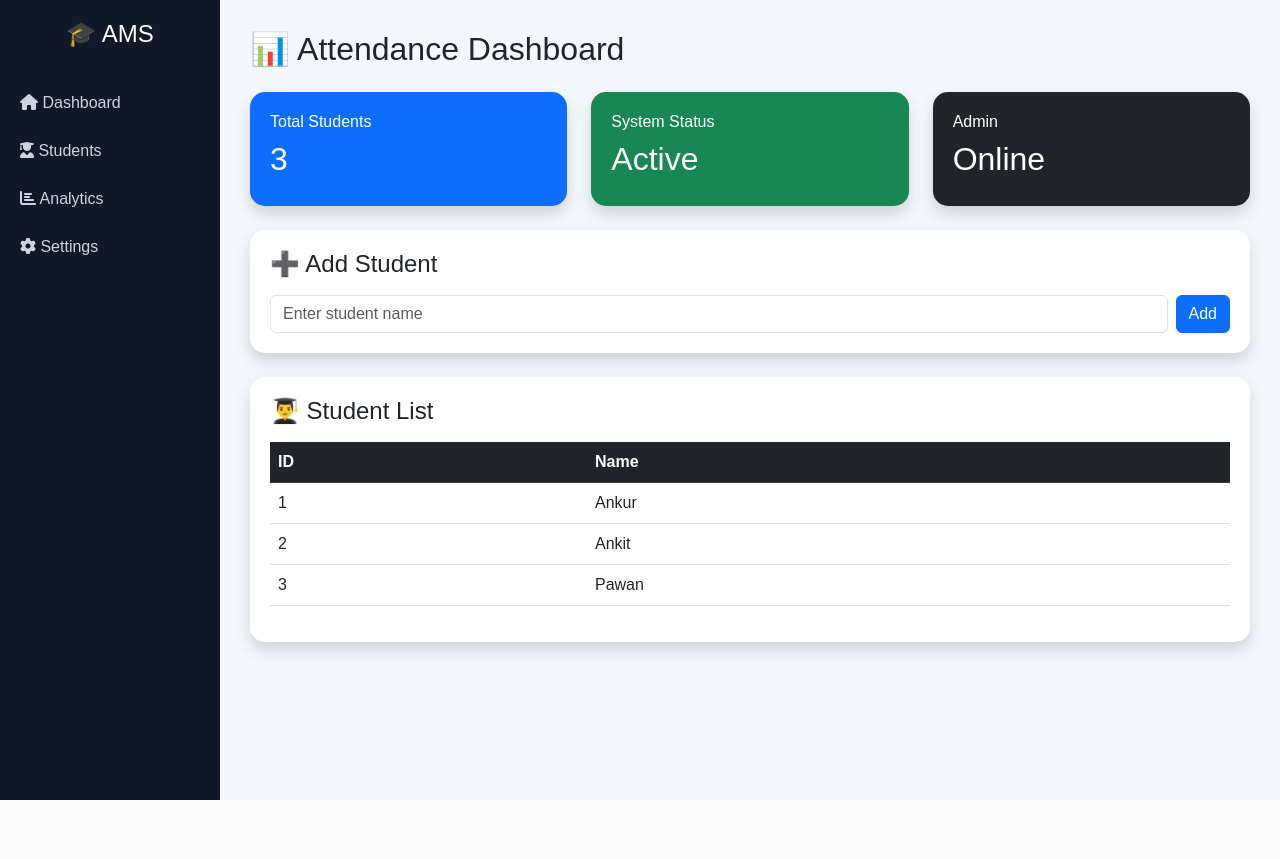
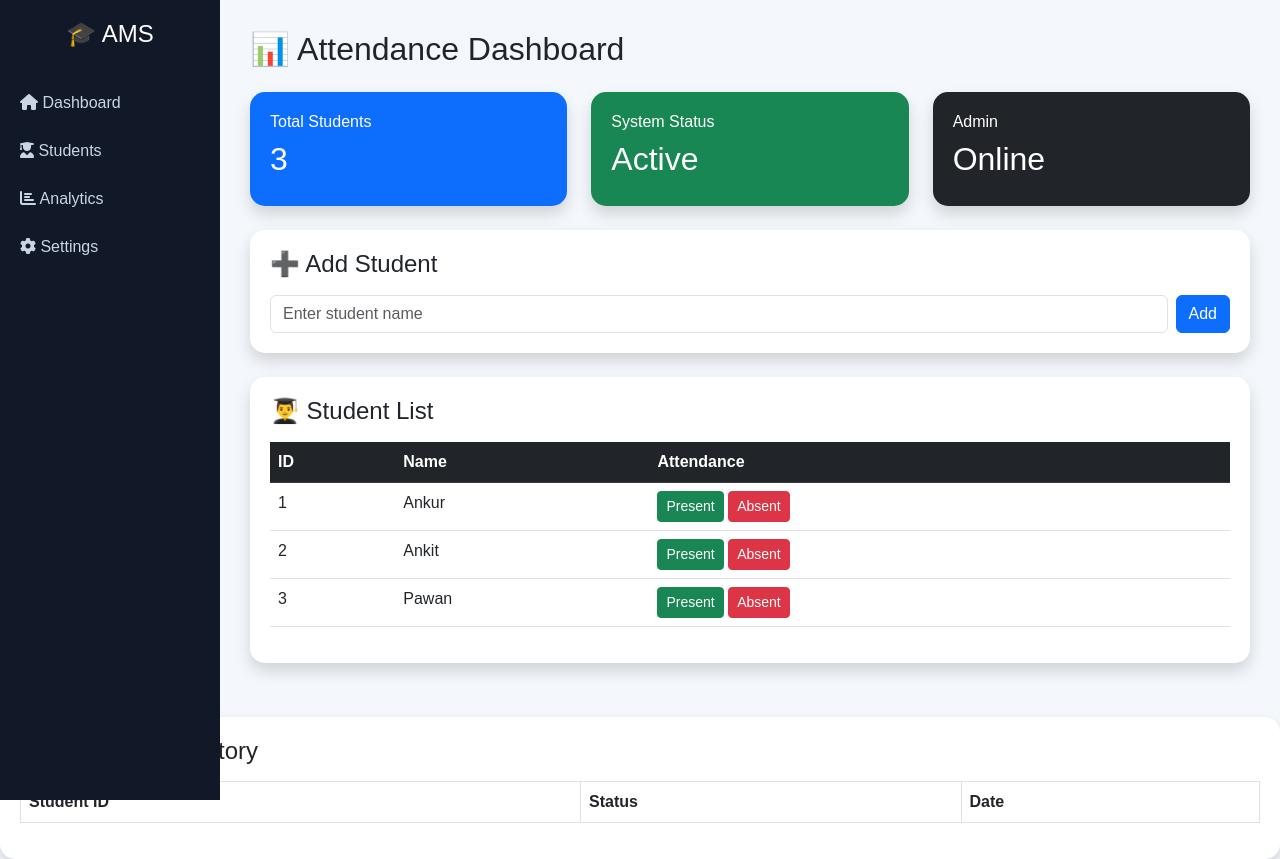
Before and after one commit to og-ankur/attendance-system, a Flask app: page /dashboard in a window 1280 px wide. Before the commit the page ends 800 px from the top, so only its background shows below. Run offline with Flask 3, Linux system fonts and the light colour scheme; data comes from the database, SQL or seed files in the repository; data that the repository does not hold is empty.

Commit message:
Enhance dashboard with attendance features
Added attendance history section and attendance buttons for each student.

```diff
--- a/templates/dashboard.html
+++ b/templates/dashboard.html
@@ -194,6 +194,7 @@ Add
 <tr>
 <th>ID</th>
 <th>Name</th>
+<th>Attendance</th>
 </tr>
 
 </thead>
@@ -206,8 +207,20 @@ Add
 
 <td>{{ s[0] }}</td>
 
+<td>{{ s[1] }}</td>
+
 <td>
-{{ s[1] }}
+
+<a href="/mark/{{s[0]}}/Present"
+class="btn btn-success btn-sm">
+Present
+</a>
+
+<a href="/mark/{{s[0]}}/Absent"
+class="btn btn-danger btn-sm">
+Absent
+</a>
+
 </td>
 
 </tr>
@@ -222,5 +235,55 @@ Add
 
 </div>
 
+<!-- ATTENDANCE HISTORY SECTION -->
+
+<div class="table-box shadow mt-4">
+
+<h4 class="mb-3">
+📅 Attendance History
+</h4>
+
+<table class="table table-bordered">
+
+<tr>
+<th>Student ID</th>
+<th>Status</th>
+<th>Date</th>
+</tr>
+
+{% for a in attendance %}
+
+<tr>
+
+<td>{{ a[1] }}</td>
+
+<td>
+
+{% if a[2] == "Present" %}
+
+<span class="badge bg-success">
+Present
+</span>
+
+{% else %}
+
+<span class="badge bg-danger">
+Absent
+</span>
+
+{% endif %}
+
+</td>
+
+<td>{{ a[3] }}</td>
+
+</tr>
+
+{% endfor %}
+
+</table>
+
+</div>
+
 </body>
 </html>
```
